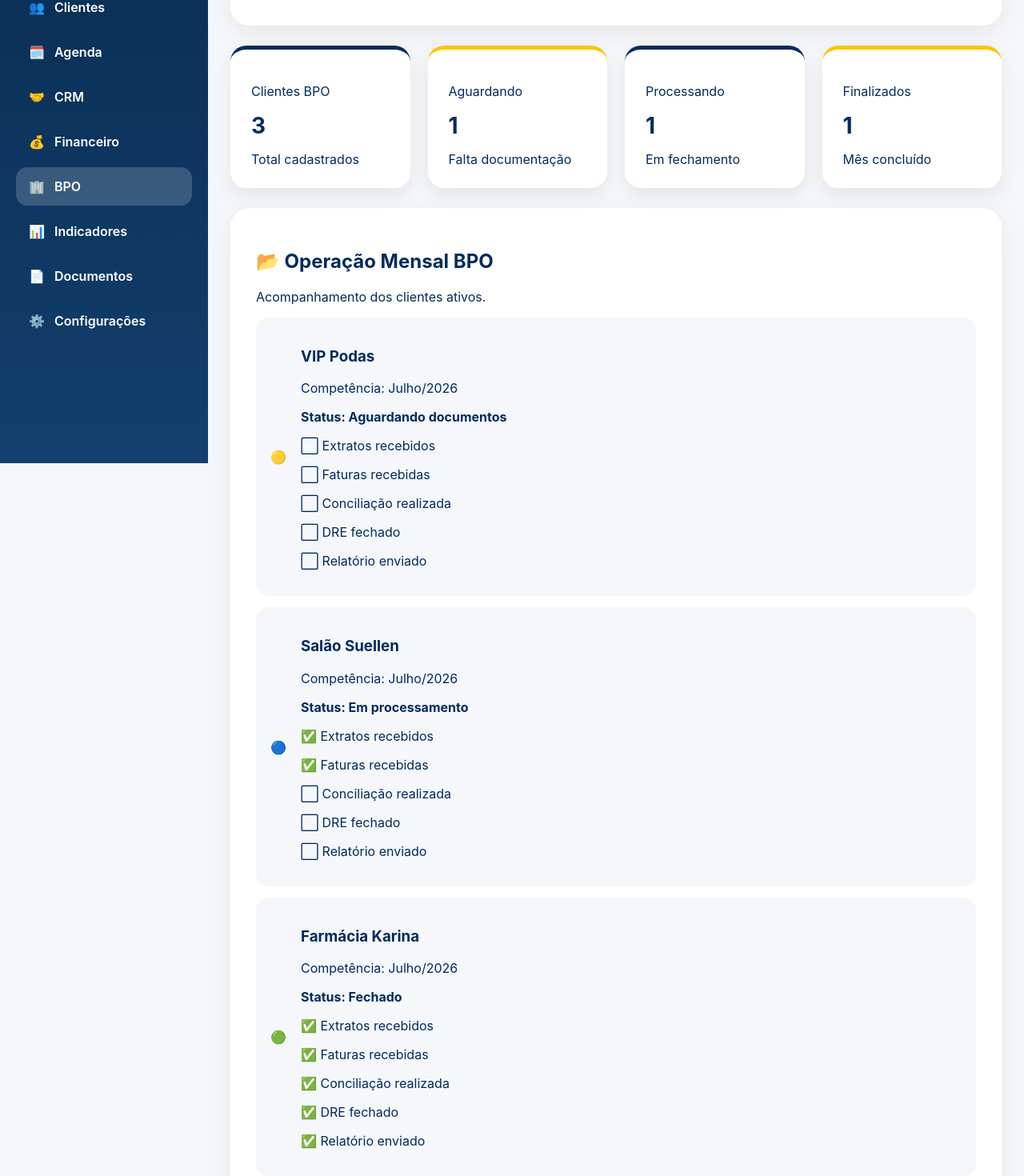
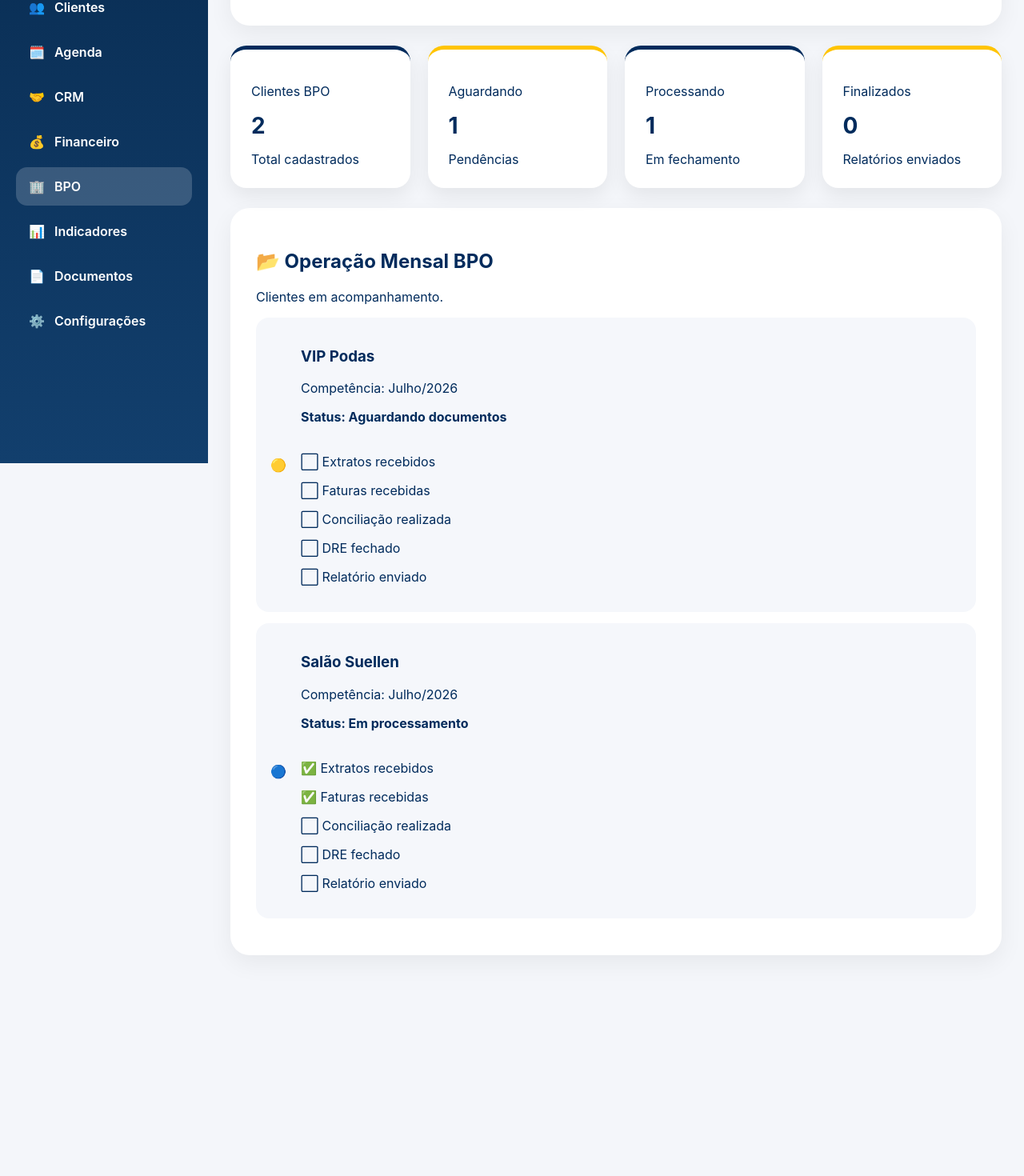
Before and after one commit to mentoriafinanceira2023-lgtm/gcf, a React (Vite) app: page /bpo in a window 1280 px wide. Shown: the part 221-1691 px from the top of the page at 80% size. After the commit the page ends 1471 px from the top, so only its background shows below. Built offline with nearby package versions, Linux system fonts and the light colour scheme.

Commit message:
v1.1 cadastro bpo funcional

```diff
--- a/src/pages/BPOPage.tsx
+++ b/src/pages/BPOPage.tsx
@@ -1,51 +1,98 @@
-const clientesBPO = [
+import { useState } from "react"
+
+
+function BPOPage() {
+
+
+const [mostrarCadastro, setMostrarCadastro] = useState(false)
+
+const [nomeCliente, setNomeCliente] = useState("")
+
+const [competencia, setCompetencia] = useState("Julho/2026")
+
+
+const [clientesBPO, setClientesBPO] = useState([
 
 {
 nome: "VIP Podas",
 competencia: "Julho/2026",
 status: "Aguardando documentos",
-    cor: "🟡",
-    tarefas: [
-      { nome: "Extratos recebidos", feito: false },
-      { nome: "Faturas recebidas", feito: false },
-      { nome: "Conciliação realizada", feito: false },
-      { nome: "DRE fechado", feito: false },
-      { nome: "Relatório enviado", feito: false },
-    ],
+cor:"🟡",
+tarefas:[
+{nome:"Extratos recebidos", feito:false},
+{nome:"Faturas recebidas", feito:false},
+{nome:"Conciliação realizada", feito:false},
+{nome:"DRE fechado", feito:false},
+{nome:"Relatório enviado", feito:false},
+]
 },
 
 {
-    nome: "Salão Suellen",
-    competencia: "Julho/2026",
-    status: "Em processamento",
-    cor: "🔵",
-    tarefas: [
-      { nome: "Extratos recebidos", feito: true },
-      { nome: "Faturas recebidas", feito: true },
-      { nome: "Conciliação realizada", feito: false },
-      { nome: "DRE fechado", feito: false },
-      { nome: "Relatório enviado", feito: false },
-    ],
-  },
+nome:"Salão Suellen",
+competencia:"Julho/2026",
+status:"Em processamento",
+cor:"🔵",
+tarefas:[
+{nome:"Extratos recebidos", feito:true},
+{nome:"Faturas recebidas", feito:true},
+{nome:"Conciliação realizada", feito:false},
+{nome:"DRE fechado", feito:false},
+{nome:"Relatório enviado", feito:false},
+]
+}
 
-  {
-    nome: "Farmácia Karina",
-    competencia: "Julho/2026",
-    status: "Fechado",
-    cor: "🟢",
-    tarefas: [
-      { nome: "Extratos recebidos", feito: true },
-      { nome: "Faturas recebidas", feito: true },
-      { nome: "Conciliação realizada", feito: true },
-      { nome: "DRE fechado", feito: true },
-      { nome: "Relatório enviado", feito: true },
-    ],
-  },
+])
+
+
+
+
+
+function adicionarCliente(){
+
+
+if(nomeCliente.trim() === ""){
+return
+}
+
+
+const novoCliente = {
+
+nome:nomeCliente,
+
+competencia:competencia,
+
+status:"Aguardando documentos",
+
+cor:"🟡",
+
+tarefas:[
+
+{nome:"Extratos recebidos", feito:false},
+
+{nome:"Faturas recebidas", feito:false},
+
+{nome:"Conciliação realizada", feito:false},
+
+{nome:"DRE fechado", feito:false},
+
+{nome:"Relatório enviado", feito:false}
 
 ]
 
+}
 
-function BPOPage() {
+
+setClientesBPO([...clientesBPO, novoCliente])
+
+setNomeCliente("")
+
+setMostrarCadastro(false)
+
+
+}
+
+
+
 
 
 return (
@@ -53,7 +100,9 @@ return (
 <div>
 
 
+
 <section className="dashboard-header">
+
 
 <div>
 
@@ -61,23 +110,95 @@ return (
 MÓDULO BPO
 </p>
 
+
 <h1>
 Gestão BPO Clientes 📂
 </h1>
+
 
 <p>
 Controle mensal de documentos, conciliações e fechamentos.
 </p>
 
+
 </div>
 
 
-<button className="primary-button">
+
+<button
+className="primary-button"
+onClick={()=>setMostrarCadastro(true)}
+>
+
 + Novo Cliente BPO
+
 </button>
 
 
 </section>
+
+
+
+
+
+{mostrarCadastro && (
+
+
+<section className="content-card">
+
+
+<h2>
+➕ Novo Cliente BPO
+</h2>
+
+
+
+<input
+
+placeholder="Nome do cliente"
+
+value={nomeCliente}
+
+onChange={(e)=>setNomeCliente(e.target.value)}
+
+className="input"
+
+/>
+
+
+
+<input
+
+placeholder="Competência"
+
+value={competencia}
+
+onChange={(e)=>setCompetencia(e.target.value)}
+
+className="input"
+
+/>
+
+
+
+<button
+
+className="primary-button"
+
+onClick={adicionarCliente}
+
+>
+
+Salvar Cliente
+
+</button>
+
+
+</section>
+
+
+)}
+
 
 
 
@@ -102,10 +223,10 @@ Controle mensal de documentos, conciliações e fechamentos.
 <p>Aguardando</p>
 
 <strong>
-1
+{clientesBPO.filter(c=>c.status==="Aguardando documentos").length}
 </strong>
 
-<span>Falta documentação</span>
+<span>Pendências</span>
 
 </div>
 
@@ -115,7 +236,7 @@ Controle mensal de documentos, conciliações e fechamentos.
 <p>Processando</p>
 
 <strong>
-1
+{clientesBPO.filter(c=>c.status==="Em processamento").length}
 </strong>
 
 <span>Em fechamento</span>
@@ -128,15 +249,16 @@ Controle mensal de documentos, conciliações e fechamentos.
 <p>Finalizados</p>
 
 <strong>
-1
+0
 </strong>
 
-<span>Mês concluído</span>
+<span>Relatórios enviados</span>
 
 </div>
 
 
 </section>
+
 
 
 
@@ -151,16 +273,18 @@ Controle mensal de documentos, conciliações e fechamentos.
 
 
 <p>
-Acompanhamento dos clientes ativos.
+Clientes em acompanhamento.
 </p>
-
 
 
 
 {clientesBPO.map((cliente)=>(
 
 
-<div className="cliente-alerta" key={cliente.nome}>
+<div
+className="cliente-alerta"
+key={cliente.nome}
+>
 
 
 <span>
@@ -168,7 +292,7 @@ Acompanhamento dos clientes ativos.
 </span>
 
 
-<div style={{width:"100%"}}>
+<div>
 
 
 <h3>
@@ -186,16 +310,15 @@ Status: {cliente.status}
 </strong>
 
 
-
-<div style={{marginTop:"15px"}}>
+<br/><br/>
 
 
-{cliente.tarefas.map((item)=>(
+{cliente.tarefas.map((tarefa)=>(
 
 
-<p key={item.nome}>
+<p key={tarefa.nome}>
 
-{item.feito ? "✅" : "⬜"} {item.nome}
+{tarefa.feito ? "✅":"⬜"} {tarefa.nome}
 
 </p>
 
@@ -203,14 +326,12 @@ Status: {cliente.status}
 ))}
 
 
-</div>
-
-
 
 </div>
 
 
 </div>
+
 
 
 ))}
@@ -221,8 +342,8 @@ Status: {cliente.status}
 </section>
 
 
+
 </div>
-
 
 )
 
@@ -230,4 +351,5 @@ Status: {cliente.status}
 }
 
 
+
 export default BPOPage
```
Lines whose indentation alone changed are shown as unchanged.
